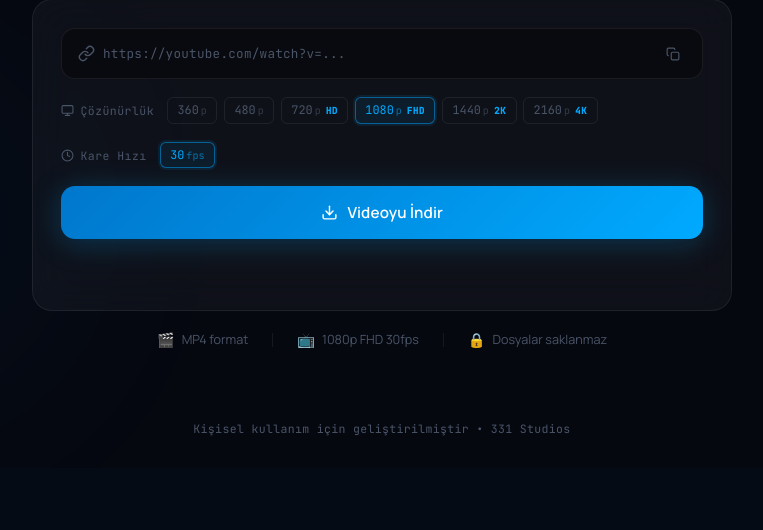
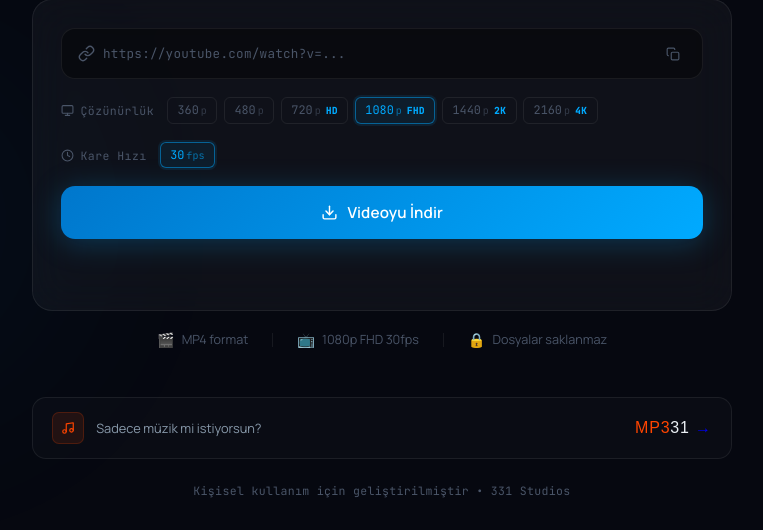
Before and after one commit to 331s/mp404, a Flask app: page / in a window 1280 px wide. Shown: the part 491-1021 px from the top of the page, without its empty margins (258-1021 px from the left). Before the commit the page ends 927 px from the top, so only its background shows below. Run offline with Flask 3, Linux system fonts and the light colour scheme; parts of the project's set-up code (start-up, migrations or seed data) failed here and were passed over.

Commit message:
Add files via upload

```diff
--- a/static/css/style.css
+++ b/static/css/style.css
@@ -512,3 +512,62 @@ body {
     .header-badge { display: none; }
     .quality-options { gap: 0.3rem; }
 }
+
+/* ===========================
+   Crosslink Banner
+   =========================== */
+
+.crosslink {
+    display: flex;
+    align-items: center;
+    gap: 0.75rem;
+    text-decoration: none;
+    border: 1px solid var(--border);
+    border-radius: var(--radius);
+    padding: 0.85rem 1.2rem;
+    background: rgba(255,255,255,0.02);
+    transition: border-color 0.25s, background 0.25s, transform 0.2s;
+    animation: fadeUp 0.8s 0.55s ease both;
+    width: 100%;
+    max-width: 700px;
+}
+
+.crosslink:hover {
+    border-color: rgba(255,69,0,0.35);
+    background: rgba(255,69,0,0.04);
+    transform: translateY(-1px);
+}
+
+.crosslink-icon {
+    width: 32px; height: 32px;
+    border-radius: 7px;
+    background: rgba(255,69,0,0.1);
+    border: 1px solid rgba(255,69,0,0.2);
+    display: flex; align-items: center; justify-content: center;
+    color: #FF4500;
+    flex-shrink: 0;
+}
+
+.crosslink-text {
+    display: flex;
+    align-items: center;
+    justify-content: space-between;
+    flex: 1;
+    gap: 0.5rem;
+}
+
+.crosslink-label {
+    font-size: 0.8rem;
+    color: var(--text-dim);
+    font-family: var(--font-body);
+}
+
+.crosslink-brand {
+    font-family: 'Bebas Neue', sans-serif;
+    font-size: 1rem;
+    letter-spacing: 0.05em;
+    white-space: nowrap;
+}
+
+.cl-mp3 { color: #FF4500; }
+.cl-31  { color: var(--text); }
--- a/templates/index.html
+++ b/templates/index.html
@@ -178,6 +178,22 @@
             </div>
         </main>
 
+        <!-- Crosslink -->
+        <a href="https://mp331.onrender.com/" target="_blank" class="crosslink">
+            <span class="crosslink-icon">
+                <svg width="14" height="14" viewBox="0 0 24 24" fill="none">
+                    <path d="M9 18V5l12-2v13" stroke="currentColor" stroke-width="2" stroke-linecap="round" stroke-linejoin="round"/>
+                    <circle cx="6" cy="18" r="3" stroke="currentColor" stroke-width="2"/>
+                    <circle cx="18" cy="16" r="3" stroke="currentColor" stroke-width="2"/>
+                </svg>
+            </span>
+            <span class="crosslink-text">
+                <span class="crosslink-label">Sadece müzik mi istiyorsun?</span>
+                <span class="crosslink-brand"><span class="cl-mp3">MP3</span><span class="cl-31">31</span> →</span>
+            </span>
+        </a>
+
+        <!-- Footer -->
         <footer class="footer">
             <p>Kişisel kullanım için geliştirilmiştir • 331 Studios</p>
         </footer>
```
